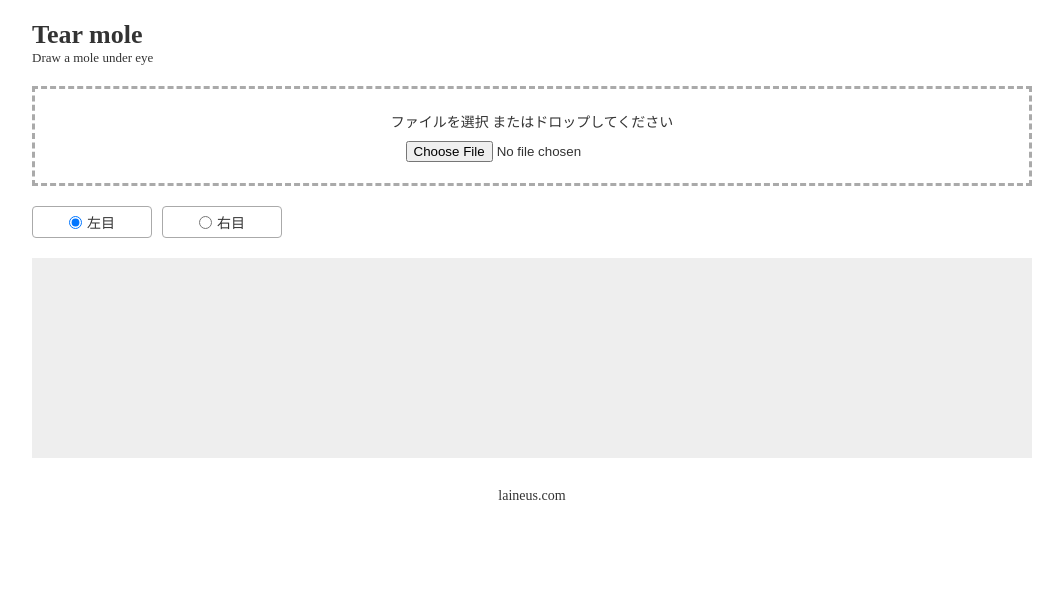
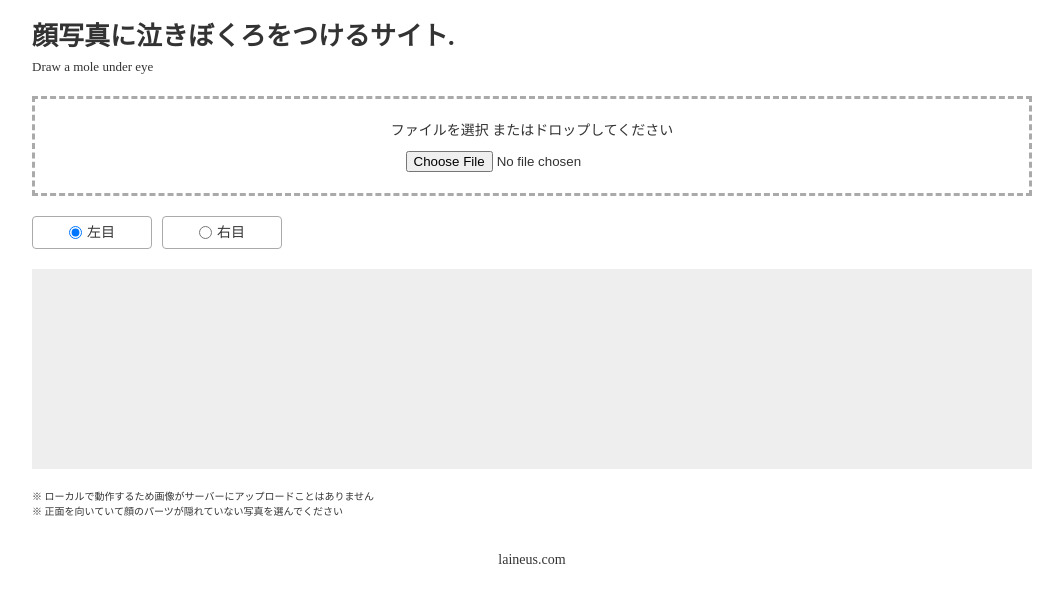
Before and after one commit to laineus/tear, a website built with webpack: page public/index.html in a window 1280 px wide. Shown: the whole page, without its empty margins (108-1171 px from the left). Built offline with nearby package versions, Linux system fonts and the light colour scheme.

Commit message:
optimize html

```diff
--- a/public/index.html
+++ b/public/index.html
@@ -5,11 +5,11 @@
   <meta name="viewport" content="width=device-width, initial-scale=1.0">
   <meta http-equiv="X-UA-Compatible" content="ie=edge">
   <link rel="stylesheet" href="style.css">
-  <title>Tear mole - 顔写真に泣きぼくろをつけるサイト</title>
+  <title>顔写真に泣きぼくろをつけるサイト.</title>
 </head>
 <body>
   <div class="container">
-    <h1 class="title">Tear mole</h1>
+    <h1 class="title">顔写真に泣きぼくろをつけるサイト.</h1>
     <div class="description">Draw a mole under eye</div>
     <label id="dropArea" class="dropArea">
       <div class="dropArea-text">ファイルを選択 またはドロップしてください</div>
@@ -30,7 +30,11 @@
       <canvas id="canvas" class="outputContent-canvas hide" width="0" height="0"></canvas>
       <button id="download" class="outputContent-download hide">Download</button>
     </div>
-    <footer>laineus.com</footer>
+    <ul class="notification">
+      <li>※ ローカルで動作するため画像がサーバーにアップロードことはありません</li>
+      <li>※ 正面を向いていて顔のパーツが隠れていない写真を選んでください</li>
+    </ul>
+    <footer><a href="https://laineus.com" target="_blank">laineus.com</a></footer>
   </div>
   <script src="bundle.js"></script>
 </body>
--- a/public/style.css
+++ b/public/style.css
@@ -3,18 +3,29 @@
   padding: 0;
   max-width: 100%;
   box-sizing: border-box;
+  list-style: none;
 }
 body {
+  padding: 0 15px;
+  min-width: 300px;
   font-size: 14px;
   color: #333;
-  padding: 0 15px;
-  min-width: 300px;
+  line-height: 1.5;
+}
+a {
+  color: #333;
+  text-decoration: none;
+}
+a:hover {
+  text-decoration: underline;
 }
 .hide {
   display: none;
 }
 .title {
   font-size: 26px;
+  line-height: 1.3;
+  margin-bottom: 3px;
 }
 .description {
   font-size: 13px;
@@ -82,6 +93,9 @@ body {
   padding: 3px 10px;
   margin-top: 15px;
 }
+.notification {
+  font-size: 10px;
+}
 footer {
   margin-top: 30px;
   text-align: center;
```
